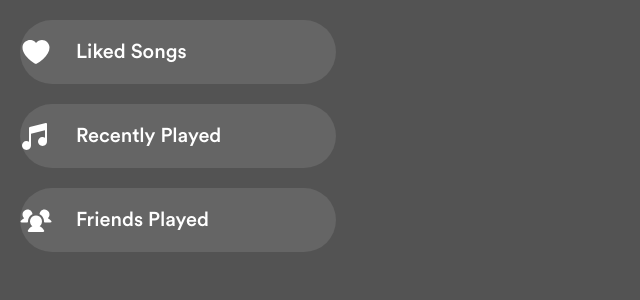
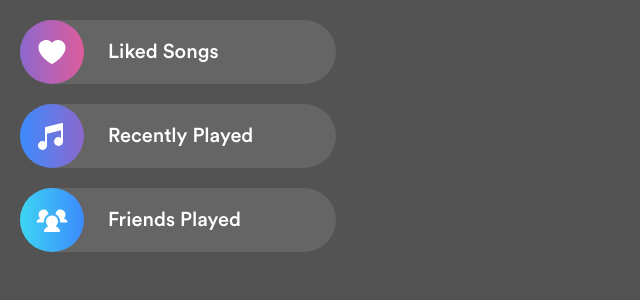
Before and after one commit to pawel-mirys/SpotifyClone, a React (Create React App) app: page / in a window 1280 px wide. Shown: the top 300 px of the page, without its empty margins (0-640 px from the left). Built offline with nearby package versions, Linux system fonts and the light colour scheme.

Commit message:
Add Icon story and Category story

```diff
--- a/src/App.tsx
+++ b/src/App.tsx
@@ -6,9 +6,9 @@ import { Category } from 'app/components/Category/Category';
 function App() {
   return (
     <div className="App">
-      <Category text="Liked Songs" name="heart" />
-      <Category text="Recently Played" name="note" />
-      <Category text="Friends Played" name="friends" />
+      <Category text="Liked Songs" name="heart" iconStyle="pink" />
+      <Category text="Recently Played" name="note" iconStyle="purple" />
+      <Category text="Friends Played" name="friends" iconStyle="blue" />
     </div>
   );
 }
--- a/src/app/components/Category/Category.tsx
+++ b/src/app/components/Category/Category.tsx
@@ -1,15 +1,29 @@
+import clsx from 'clsx';
+
 import { Icon } from 'ui/Icon/Icon';
 import styles from './Category.module.scss';
 
 type CategoryProps = {
   name: 'heart' | 'note' | 'friends';
   text: string;
+  iconStyle?: 'pink' | 'blue' | 'purple';
+  className?: string;
 };
 
-export const Category = ({ name, text }: CategoryProps) => {
+export const Category = ({ name, text, iconStyle, className }: CategoryProps) => {
   return (
     <div className={styles.categoryWrapper}>
-      <Icon className={styles.icon} name={name} />
+      <div
+        className={clsx(
+          className,
+          styles.iconWrapper,
+          iconStyle === 'blue' && styles.blueGradient,
+          iconStyle === 'purple' && styles.purpleGradient,
+          iconStyle === 'pink' && styles.pinkGradient,
+        )}
+      >
+        <Icon className={styles.icon} name={name} />
+      </div>
       <p className={styles.text}>{text}</p>
     </div>
   );
```
Also changed, not shown: 2 other files (tests, documents, lock files or other folders).
